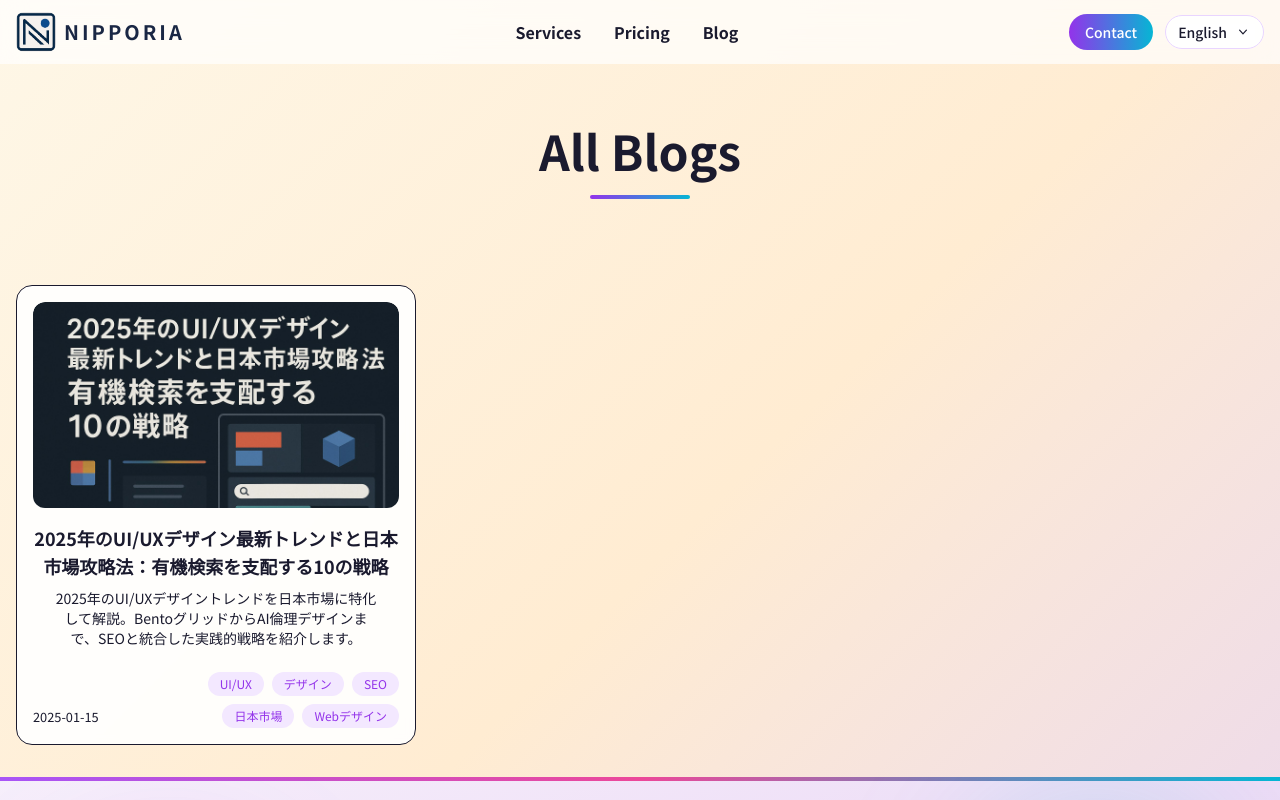
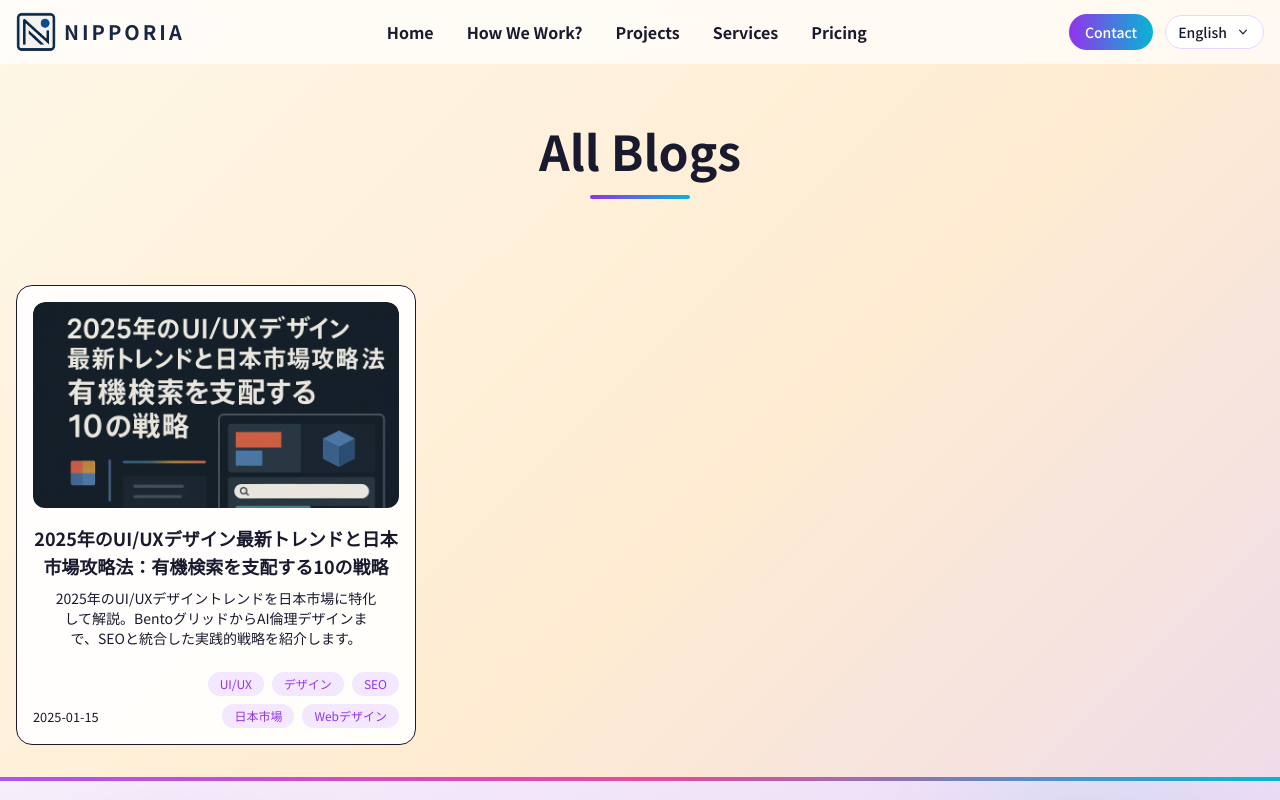
Before and after one commit to alzin/ui-ux-nipporia-lp, a Next.js app: page /en/blogs in a window 1280 px wide. Shown: the top 800 px of the page. Built offline with nearby package versions, Linux system fonts and the light colour scheme.

Commit message:
feat: update header navigation links and add home translation support across all locales

```diff
--- a/src/components/common/sections/Header.tsx
+++ b/src/components/common/sections/Header.tsx
@@ -13,10 +13,11 @@ export default function Header() {
   const isRTL = lang === "ar";
 
   const navLinks = [
+    { href: localizePath("/#home"), title: t.nav.home },
+    { href: localizePath("/#process"), title: t.nav.process },
+    { href: localizePath("/#visual-examples"), title: t.nav.visualExamples },
     { href: localizePath("/#services"), title: t.nav.services },
     { href: localizePath("/#pricing"), title: t.nav.pricing },
-    // { href: localizePath("/templates"), title: t.nav.templates },
-    { href: localizePath("/blogs"), title: t.nav.blog },
   ];
 
   return (
--- a/src/i18n/translations/ar.ts
+++ b/src/i18n/translations/ar.ts
@@ -3,11 +3,12 @@ import type { LocalizedPageContent } from "@/i18n/translations/types";
 
 const ar: Translations = {
   nav: {
+    home: "الرئيسية",
     problems: "التحديات",
     transformation: "النتائج",
-    visualExamples: "نماذج المشاريع",
+    visualExamples: "المشاريع",
     services: "الخدمات",
-    process: "آلية العمل",
+    process: "آلية العمل؟",
     pricing: "الأسعار",
     contact: "اتصل بنا",
     blog: "المدونة",
--- a/src/i18n/translations/en.ts
+++ b/src/i18n/translations/en.ts
@@ -4,11 +4,12 @@ import type { LocalizedPageContent } from "@/i18n/translations/types";
 const en: Translations = {
   // Header nav
   nav: {
+    home: "Home",
     problems: "Challenges",
     transformation: "Results",
-    visualExamples: "Sample Projects",
+    visualExamples: "Projects",
     services: "Services",
-    process: "How We Work",
+    process: "How We Work?",
     pricing: "Pricing",
     contact: "Contact",
     blog: "Blog",
--- a/src/i18n/translations/ja.ts
+++ b/src/i18n/translations/ja.ts
@@ -4,11 +4,12 @@ import type { LocalizedPageContent } from "@/i18n/translations/types";
 const ja: Translations = {
   // Header nav
   nav: {
+    home: "ホーム",
     problems: "課題",
     transformation: "実績",
-    visualExamples: "サンプルプロジェクト",
+    visualExamples: "プロジェクト",
     services: "サービス",
-    process: "進め方",
+    process: "進め方？",
     pricing: "料金プラン",
     contact: "お問い合わせ",
     blog: "ブログ",
--- a/src/i18n/translations/types.ts
+++ b/src/i18n/translations/types.ts
@@ -1,5 +1,6 @@
 export interface Translations {
   nav: {
+    home: string;
     problems: string;
     transformation: string;
     visualExamples: string;
```
